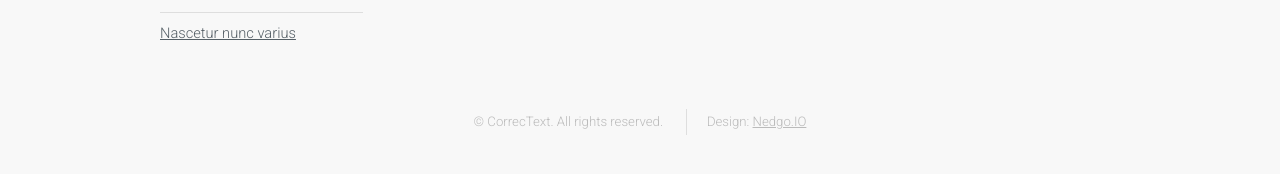
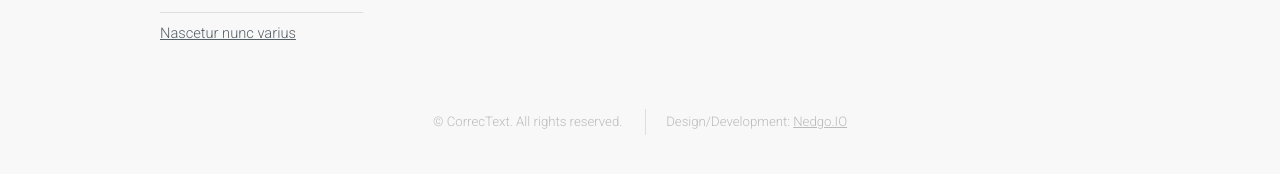
Before and after one commit to LevlUp/correctext, a Jekyll site: the page built from index.html, in a window 1280 px wide and 900 px high, scrolled down 1460 px. Shown: the part 706-880 px from the top of the window. Built offline with Jekyll 4.4.1, drawn with Linux system fonts in a browser that asks for light colours.

Commit message:
design/development

```diff
--- a/_includes/footer.html
+++ b/_includes/footer.html
@@ -36,7 +36,7 @@
         </div>
         <ul class="copyright">
             <li>&copy; CorrecText. All rights reserved.</li>
-            <li>Design: <a href="http://nedgo.io">Nedgo.IO</a></li>
+            <li>Design/Development: <a href="http://nedgo.io">Nedgo.IO</a></li>
         </ul>
     </div>
 </footer>
```
